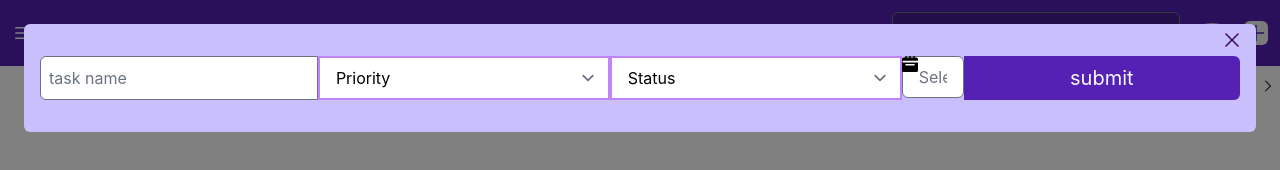
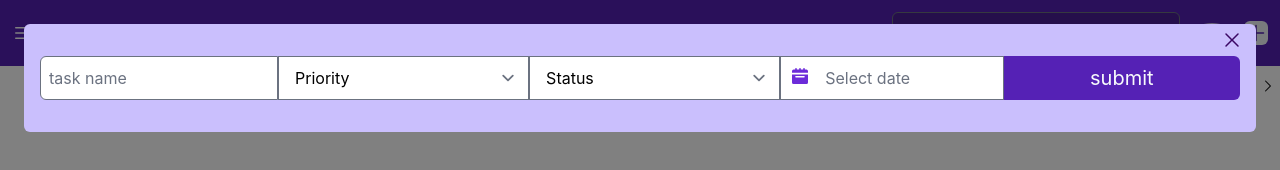
Before and after one commit to AminMarayed-dev/TodoList, a website: page public/index.html in a window 1280 px wide. Both pictures are taken after a click on the element 1256 px from the left and 33 px from the top of the page. Drawn offline with nearby package versions, Linux system fonts and the light colour scheme; files that its build step writes are made by us from their sources.

Commit message:
change class for style 'priority','status' and deadline in modal

```diff
--- a/public/index.html
+++ b/public/index.html
@@ -239,30 +239,34 @@
         <input
           type="text"
           placeholder="task name"
-          class="p-2 outline-none rounded-md md:w-full md:!rounded-l-md md:rounded-none md:border-2 md:border-purple-400"
+          class="p-2 outline-none rounded-md md:w-full md:!rounded-l-md md:rounded-none"
           id="input"
         />
         <select
-          class="p-2 outline-none rounded-md md:w-full md:rounded-none md:border-2 md:border-purple-400 md:px-4"
+          class="p-2 outline-none rounded-md md:w-full md:rounded-none md:px-4"
+          id="priority"
         >
-          <option value="">Priority</option>
+          <option disabled selected>Priority</option>
           <option value="low">Low</option>
           <option value="medium">Medium</option>
           <option value="high">High</option>
         </select>
         <select
-          class="p-2 outline-none rounded-md md:w-full md:rounded-none md:border-2 md:border-purple-400 md:px-4"
+          class="p-2 outline-none rounded-md md:w-full md:rounded-none md:px-4"
+          id="status"
         >
-          <option value="">Status</option>
+          <option disabled selected>Status</option>
           <option value="todo">Todo</option>
           <option value="doing">Doing</option>
           <option value="done">Done</option>
         </select>
 
-        <div class="relative">
-          <div class="absolute flex items-center pointer-events-none">
+        <div class="relative w-full">
+          <div
+            class="absolute top-3 left-3  flex items-center pointer-events-none"
+          >
             <svg
-              class="w-4 h-4"
+              class="w-4 h-4 text-purple-700"
               aria-hidden="true"
               xmlns="http://www.w3.org/2000/svg"
               fill="currentColor"
@@ -276,8 +280,9 @@
           <input
             datepicker
             type="text"
-            class="p-2 md:px-4 md:py-3 w-full rounded-md"
+            class="px-3 py-2 md:p-3 w-full h-full rounded-md md:rounded-none placeholder:px-8"
             placeholder="Select date"
+            id="date"
           />
         </div>
 
```
